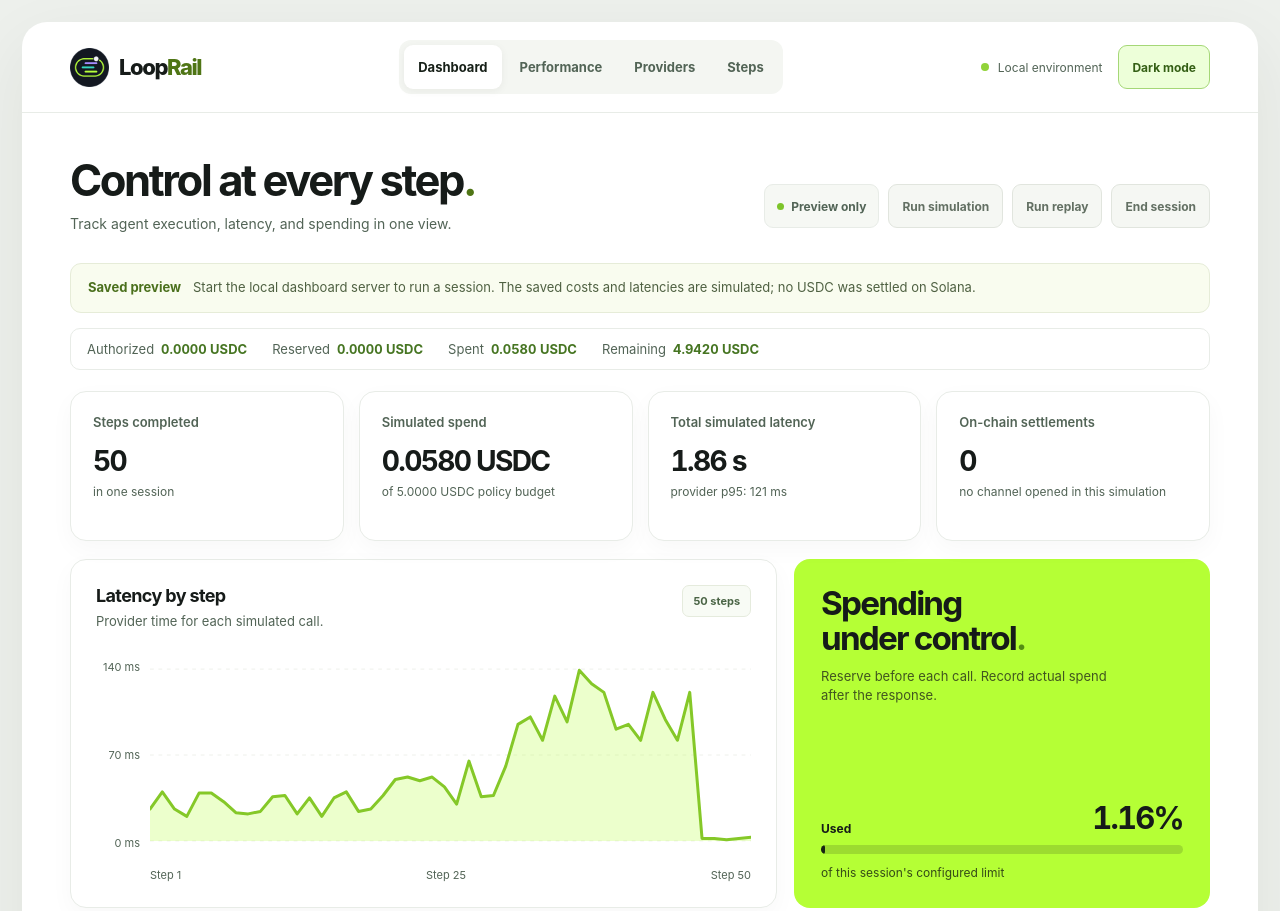
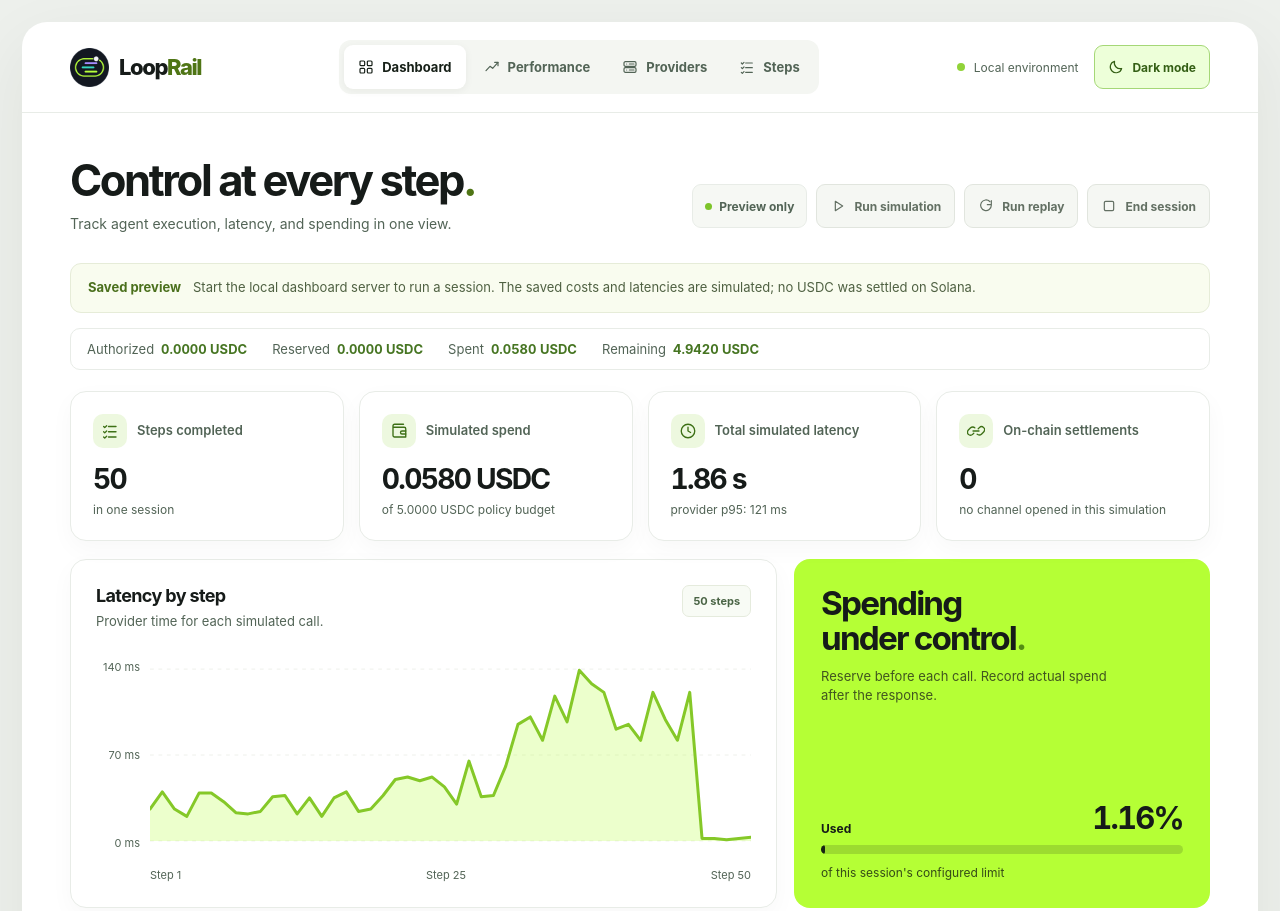
Before and after one commit to AnaCelia1827/hackathon-superteam, a plain HTML site: page apps/dashboard/index.html in a window 1280 px wide. Shown: the top 911 px of the page. Drawn offline with Linux system fonts and the light colour scheme; no server answers.

Commit message:
Add dashboard icon set

```diff
--- a/apps/dashboard/index.html
+++ b/apps/dashboard/index.html
@@ -8,18 +8,34 @@
     <link rel="stylesheet" href="./styles.css" />
   </head>
   <body>
+    <svg class="icon-sprite" xmlns="http://www.w3.org/2000/svg" aria-hidden="true" focusable="false">
+      <defs>
+        <symbol id="icon-dashboard" viewBox="0 0 24 24"><rect x="3" y="3" width="7" height="7" rx="1.5" /><rect x="14" y="3" width="7" height="7" rx="1.5" /><rect x="3" y="14" width="7" height="7" rx="1.5" /><rect x="14" y="14" width="7" height="7" rx="1.5" /></symbol>
+        <symbol id="icon-performance" viewBox="0 0 24 24"><path d="M3 17.5 9 11l4 3 8-9" /><path d="M16 5h5v5" /></symbol>
+        <symbol id="icon-providers" viewBox="0 0 24 24"><rect x="3" y="4" width="18" height="7" rx="2" /><rect x="3" y="13" width="18" height="7" rx="2" /><path d="M7 7.5h.01M7 16.5h.01M11 7.5h7M11 16.5h7" /></symbol>
+        <symbol id="icon-steps" viewBox="0 0 24 24"><path d="m3.5 6 1.5 1.5L7.5 5M10 6h10M3.5 13l1.5 1.5L7.5 12M10 13h10M3.5 20l1.5 1.5L7.5 19M10 20h10" /></symbol>
+        <symbol id="icon-moon" viewBox="0 0 24 24"><path d="M20.5 14.2A8.7 8.7 0 0 1 9.8 3.5 8.7 8.7 0 1 0 20.5 14.2Z" /></symbol>
+        <symbol id="icon-sun" viewBox="0 0 24 24"><circle cx="12" cy="12" r="4" /><path d="M12 2v2M12 20v2M4.93 4.93l1.42 1.42m11.3 11.3 1.42 1.42M2 12h2m16 0h2M4.93 19.07l1.42-1.42m11.3-11.3 1.42-1.42" /></symbol>
+        <symbol id="icon-play" viewBox="0 0 24 24"><path d="m8 5 11 7-11 7V5Z" /></symbol>
+        <symbol id="icon-replay" viewBox="0 0 24 24"><path d="M20 11a8 8 0 1 1-2.3-5.7M20 4v6h-6" /></symbol>
+        <symbol id="icon-stop" viewBox="0 0 24 24"><rect x="5" y="5" width="14" height="14" rx="2" /></symbol>
+        <symbol id="icon-wallet" viewBox="0 0 24 24"><path d="M4 7V5a2 2 0 0 1 2-2h12M4 7h15a2 2 0 0 1 2 2v11H6a2 2 0 0 1-2-2V7Z" /><path d="M21 12h-5a2 2 0 0 0 0 4h5" /></symbol>
+        <symbol id="icon-clock" viewBox="0 0 24 24"><circle cx="12" cy="12" r="9" /><path d="M12 7v5l3.5 2" /></symbol>
+        <symbol id="icon-chain" viewBox="0 0 24 24"><path d="M9 15 7.5 16.5a4 4 0 0 1-5.7-5.7l3-3a4 4 0 0 1 5.7 0M15 9l1.5-1.5a4 4 0 0 1 5.7 5.7l-3 3a4 4 0 0 1-5.7 0M8 12h8" /></symbol>
+      </defs>
+    </svg>
     <div class="app-shell">
       <header class="site-header">
         <a class="brand" href="#overview"><img class="brand-logo" src="./assets/looprail-logo.png" alt="" /><span>Loop<span class="brand-accent">Rail</span></span></a>
         <nav aria-label="Main navigation">
-          <a class="active" href="#overview">Dashboard</a>
-          <a href="#performance">Performance</a>
-          <a href="#providers">Providers</a>
-          <a href="#steps">Steps</a>
+          <a class="active" href="#overview"><svg class="icon" aria-hidden="true" focusable="false"><use href="#icon-dashboard" /></svg>Dashboard</a>
+          <a href="#performance"><svg class="icon" aria-hidden="true" focusable="false"><use href="#icon-performance" /></svg>Performance</a>
+          <a href="#providers"><svg class="icon" aria-hidden="true" focusable="false"><use href="#icon-providers" /></svg>Providers</a>
+          <a href="#steps"><svg class="icon" aria-hidden="true" focusable="false"><use href="#icon-steps" /></svg>Steps</a>
         </nav>
         <div class="header-profile">
           <span class="environment-dot" aria-hidden="true"></span><span class="environment-label">Local environment</span>
-          <button id="theme-toggle" class="theme-toggle" type="button" aria-pressed="false">Dark mode</button>
+          <button id="theme-toggle" class="theme-toggle" type="button" aria-pressed="false"><svg class="icon icon-moon" aria-hidden="true" focusable="false"><use href="#icon-moon" /></svg><svg class="icon icon-sun" aria-hidden="true" focusable="false" hidden><use href="#icon-sun" /></svg><span class="theme-label">Dark mode</span></button>
         </div>
       </header>
       <main id="overview">
@@ -30,9 +46,9 @@
           </div>
           <div class="header-actions">
             <span class="status" data-status="idle" role="status"><span class="status-dot" aria-hidden="true"></span><span id="run-status">Loading demo</span></span>
-            <button id="start-session" type="button" disabled>Run simulation</button>
-            <button id="replay-session" type="button" disabled>Run replay</button>
-            <button id="end-session" type="button" disabled>End session</button>
+            <button id="start-session" type="button" disabled><svg class="icon" aria-hidden="true" focusable="false"><use href="#icon-play" /></svg>Run simulation</button>
+            <button id="replay-session" type="button" disabled><svg class="icon" aria-hidden="true" focusable="false"><use href="#icon-replay" /></svg>Run replay</button>
+            <button id="end-session" type="button" disabled><svg class="icon" aria-hidden="true" focusable="false"><use href="#icon-stop" /></svg>End session</button>
           </div>
         </header>
         <section class="notice" role="status">
@@ -46,10 +62,10 @@
           <span>Remaining <strong id="remaining">—</strong></span>
         </section>
         <section class="metrics-grid" aria-label="Key metrics">
-          <article class="metric"><span>Steps completed</span><strong id="step-count">—</strong><small>in one session</small></article>
-          <article class="metric"><span>Simulated spend</span><strong id="spent">—</strong><small>of <span id="budget">—</span> policy budget</small></article>
-          <article class="metric"><span>Total simulated latency</span><strong id="duration">—</strong><small>provider p95: <span id="p95">—</span></small></article>
-          <article class="metric"><span>On-chain settlements</span><strong id="settlements">—</strong><small>no channel opened in this simulation</small></article>
+          <article class="metric"><span class="metric-heading"><svg class="icon" aria-hidden="true" focusable="false"><use href="#icon-steps" /></svg><span>Steps completed</span></span><strong id="step-count">—</strong><small>in one session</small></article>
+          <article class="metric"><span class="metric-heading"><svg class="icon" aria-hidden="true" focusable="false"><use href="#icon-wallet" /></svg><span>Simulated spend</span></span><strong id="spent">—</strong><small>of <span id="budget">—</span> policy budget</small></article>
+          <article class="metric"><span class="metric-heading"><svg class="icon" aria-hidden="true" focusable="false"><use href="#icon-clock" /></svg><span>Total simulated latency</span></span><strong id="duration">—</strong><small>provider p95: <span id="p95">—</span></small></article>
+          <article class="metric"><span class="metric-heading"><svg class="icon" aria-hidden="true" focusable="false"><use href="#icon-chain" /></svg><span>On-chain settlements</span></span><strong id="settlements">—</strong><small>no channel opened in this simulation</small></article>
         </section>
         <div class="insights-grid">
           <section class="panel chart-panel" id="performance">
--- a/apps/dashboard/main.js
+++ b/apps/dashboard/main.js
@@ -6,7 +6,9 @@ const themeToggle = document.getElementById("theme-toggle");
 function setTheme(theme) {
   const dark = theme === "dark";
   document.documentElement.dataset.theme = dark ? "dark" : "light";
-  themeToggle.textContent = dark ? "Light mode" : "Dark mode";
+  themeToggle.querySelector(".theme-label").textContent = dark ? "Light mode" : "Dark mode";
+  themeToggle.querySelector(".icon-moon").hidden = dark;
+  themeToggle.querySelector(".icon-sun").hidden = !dark;
   themeToggle.setAttribute("aria-pressed", String(dark));
   try { localStorage.setItem("looprail-theme", dark ? "dark" : "light"); } catch { /* Storage is optional. */ }
 }
--- a/apps/dashboard/styles.css
+++ b/apps/dashboard/styles.css
@@ -10,6 +10,9 @@
 html { scroll-behavior: smooth; }
 body { margin: 0; padding: 22px; }
 button, a { font: inherit; }
+.icon-sprite { position: absolute; width: 0; height: 0; overflow: hidden; }
+.icon { display: block; width: 18px; height: 18px; flex: none; fill: none; stroke: currentColor; stroke-width: 1.8; stroke-linecap: round; stroke-linejoin: round; }
+.icon[hidden] { display: none; }
 button:focus-visible, a:focus-visible { outline: 3px solid #467b18; outline-offset: 3px; }
 ::selection { background: #b5ff35; color: #172313; }
 * { scrollbar-color: #a2be83 transparent; scrollbar-width: thin; }
@@ -20,7 +23,8 @@ button:focus-visible, a:focus-visible { outline: 3px solid #467b18; outline-offs
 .brand-logo { width: 39px; height: 39px; object-fit: contain; }
 .brand-accent, .title-dot { color: #4f7515; }
 nav { display: flex; align-items: center; gap: 4px; padding: 5px; border-radius: 12px; background: #f4f6f2; }
-nav a { display: inline-flex; align-items: center; min-height: 44px; padding: 9px 14px; border-radius: 9px; color: #526456; font-size: 13px; font-weight: 650; text-decoration: none; white-space: nowrap; }
+nav a { display: inline-flex; align-items: center; gap: 8px; min-height: 44px; padding: 9px 14px; border-radius: 9px; color: #526456; font-size: 13px; font-weight: 650; text-decoration: none; white-space: nowrap; }
+nav .icon { width: 16px; height: 16px; }
 nav a.active, nav a:hover { color: #172018; background: white; box-shadow: 0 2px 9px #1d2d160e; }
 .header-profile { display: flex; align-items: center; gap: 9px; color: #526456; font-size: 12px; white-space: nowrap; }
 .environment-dot { width: 8px; height: 8px; border-radius: 50%; background: #91d339; }
@@ -37,7 +41,8 @@ h1 { margin: 0; font-size: clamp(30px, 3.4vw, 48px); line-height: 1.13; letter-s
 .status[data-status="error"], .status[data-status="aborted"] { border-color: #f0c9b8; background: #fff3eb; color: #8d3e22; }
 .status[data-status="error"] .status-dot, .status[data-status="aborted"] .status-dot { background: #b9512e; }
 .status[data-status="static"] { border-color: var(--border); background: #f6f8f4; color: var(--muted); }
-button { min-height: 44px; padding: 10px 13px; border: 1px solid #e1e5de; border-radius: 9px; background: #f5f7f3; color: #637063; font-size: 12px; font-weight: 700; cursor: not-allowed; white-space: nowrap; }
+button { display: inline-flex; align-items: center; justify-content: center; gap: 8px; min-height: 44px; padding: 10px 13px; border: 1px solid #e1e5de; border-radius: 9px; background: #f5f7f3; color: #637063; font-size: 12px; font-weight: 700; cursor: not-allowed; white-space: nowrap; }
+button .icon { width: 16px; height: 16px; }
 button:not(:disabled) { border-color: #a5d777; background: #edffd9; color: #345f15; cursor: pointer; }
 button:not(:disabled):hover { background: #ddfac0; }
 .header-actions #start-session:not(:disabled) { border-color: #172313; background: #172313; color: #fff; }
@@ -56,6 +61,8 @@ button:not(:disabled):hover { background: #ddfac0; }
 .metric, .panel { border: 1px solid var(--border); border-radius: 16px; background: white; box-shadow: 0 8px 25px #16281b08; }
 .metric { position: relative; display: flex; flex-direction: column; min-height: 150px; padding: 22px; }
 .metric > span:first-child { color: #526456; font-size: 13px; font-weight: 600; }
+.metric-heading { display: flex; align-items: center; gap: 10px; min-height: 34px; line-height: 1.35; }
+.metric-heading .icon { width: 34px; height: 34px; padding: 8px; border-radius: 10px; background: #edf8df; color: #3d7016; }
 .metric strong { margin-top: 17px; font-size: clamp(23px, 2.2vw, 31px); line-height: 1; letter-spacing: -.06em; white-space: nowrap; }
 .metric strong, .budget-state strong, .highlight-bottom strong, .provider-meta span:last-child, td:nth-last-child(-n+2) { font-variant-numeric: tabular-nums; }
 .metric small { margin-top: 9px; color: #526456; font-size: 12px; }
@@ -148,6 +155,7 @@ html[data-theme="dark"] .notice-error { border-color: #885342; background: #3c29
 html[data-theme="dark"] .notice-error strong, html[data-theme="dark"] .notice-error span { color: #ffc4a8; }
 html[data-theme="dark"] .budget-state strong { color: #b5ff35; }
 html[data-theme="dark"] .metric, html[data-theme="dark"] .panel { border-color: var(--border); background: #182126; box-shadow: none; }
+html[data-theme="dark"] .metric-heading .icon { background: #2b442b; color: #b5ff35; }
 html[data-theme="dark"] .metric > span:first-child, html[data-theme="dark"] .provider-meta, html[data-theme="dark"] td, html[data-theme="dark"] dd { color: #d3dfd4; }
 html[data-theme="dark"] .metric small, html[data-theme="dark"] .panel-heading p, html[data-theme="dark"] dt, html[data-theme="dark"] .table-pagination { color: #a3b2a7; }
 html[data-theme="dark"] .pill { border-color: #3b523d; background: #233227; color: #bbdda6; }
@@ -172,20 +180,25 @@ html[data-theme="dark"] button:focus-visible, html[data-theme="dark"] a:focus-vi
   html { scroll-behavior: auto; }
   .status[data-status="starting"] .status-dot, .status[data-status="running"] .status-dot { animation: none; }
 }
+@media (max-width: 1150px) {
+  .topbar { align-items: flex-start; flex-direction: column; }
+  .header-actions { flex-wrap: wrap; }
+}
 @media (max-width: 1050px) {
   .site-header { padding: 18px 28px; }
   main { padding: 35px 28px 60px; }
   .environment-label, .environment-dot { display: none; }
-  .topbar { align-items: flex-start; flex-direction: column; }
-  .header-actions { flex-wrap: wrap; }
   .metrics-grid { grid-template-columns: repeat(2, minmax(0, 1fr)); }
+}
+@media (max-width: 900px) {
+  .site-header { flex-wrap: wrap; }
+  nav { order: 3; width: 100%; overflow-x: auto; }
+  .header-profile { margin-left: auto; }
 }
 @media (max-width: 760px) {
   body { padding: 0; }
   .app-shell { border-radius: 0; }
-  .site-header { flex-wrap: wrap; padding: 17px 20px; }
-  nav { order: 3; width: 100%; overflow-x: auto; }
-  .header-profile { margin-left: auto; }
+  .site-header { padding: 17px 20px; }
   main { padding: 28px 20px 45px; }
   .topbar { align-items: start; flex-direction: column; }
   .insights-grid, .content-grid { grid-template-columns: 1fr; }
```
